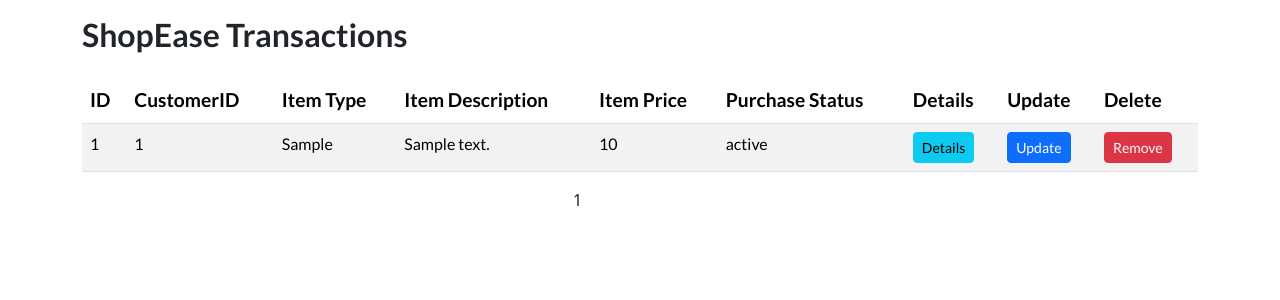
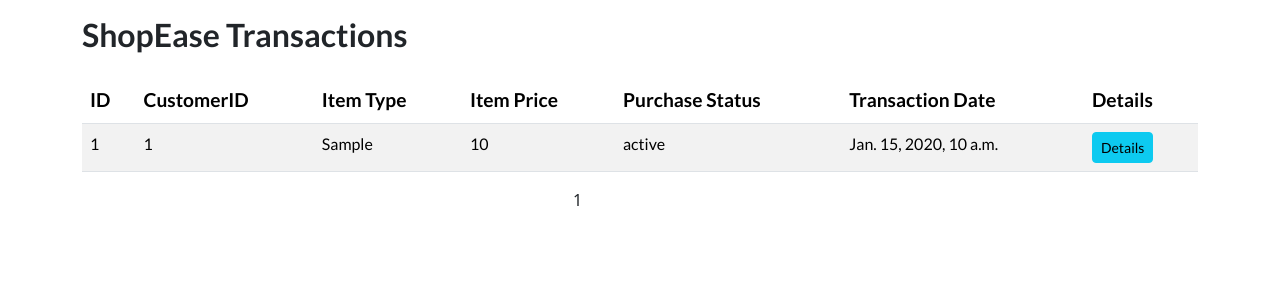
Before and after one commit to CodeOmari/ShopEase, a Django app: template templates/transactions.html in a window 1280 px wide. Shown: the part 72-372 px from the top of the page. Run offline with Django 5.2, Linux system fonts and the light colour scheme; the template is opened without the code that fills it: most values are stand-ins (such as "Sample title", 1, 10 or a date in 2020).

Commit message:
updated transactions template

```diff
--- a/templates/transactions.html
+++ b/templates/transactions.html
@@ -18,12 +18,10 @@
                     <th>ID</th>
                     <th>CustomerID</th>
                     <th>Item Type</th>
-                    <th>Item Description</th>
                     <th>Item Price</th>
                     <th>Purchase Status</th>
+                    <th>Transaction Date</th>
                     <th>Details</th>
-                    <th>Update</th>
-                    <th>Delete</th>
                 </tr>
             </thead>
 
@@ -33,17 +31,11 @@
                         <td>{{ item.id }}</td>
                         <td>{{ item.customer_id }}</td>
                         <td>{{ item.item_type }}</td>
-                        <td>{{ item.item_description }}</td>
                         <td>{{ item.amount }}</td>
                         <td>{{ item.status }}</td>
+                        <td>{{ item.created_at }}</td>
                         <td>
                             <a href="{% url 'transaction_details' item.id %}" class="btn btn-sm btn-info">Details</a>
-                        </td>
-                        <td>
-                            <a href="" class="btn btn-sm btn-primary">Update</a>
-                        </td>
-                        <td>
-                            <a href="" class="btn btn-sm btn-danger">Remove</a>
                         </td>
                     </tr>
                 </tbody>
```
